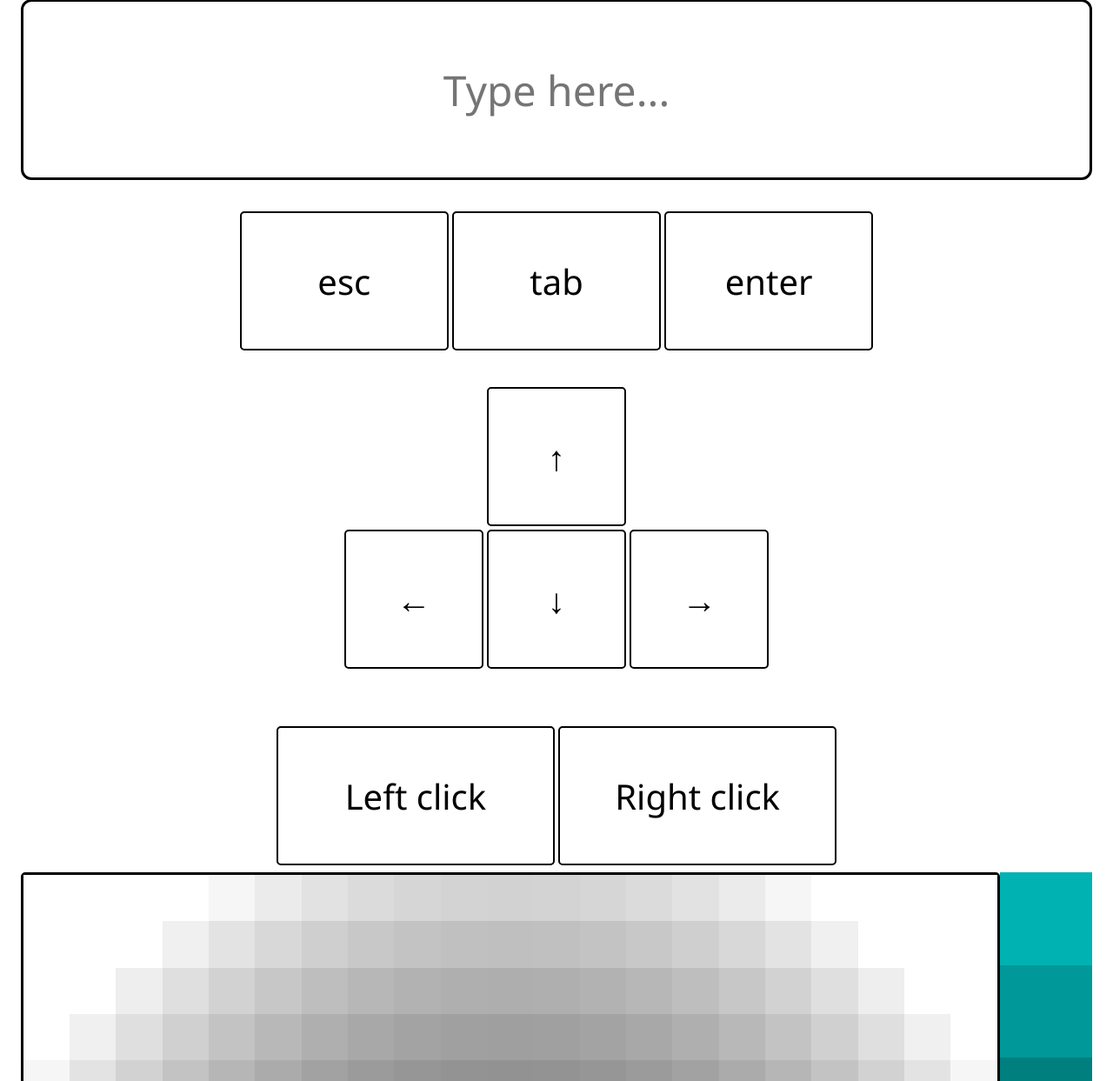
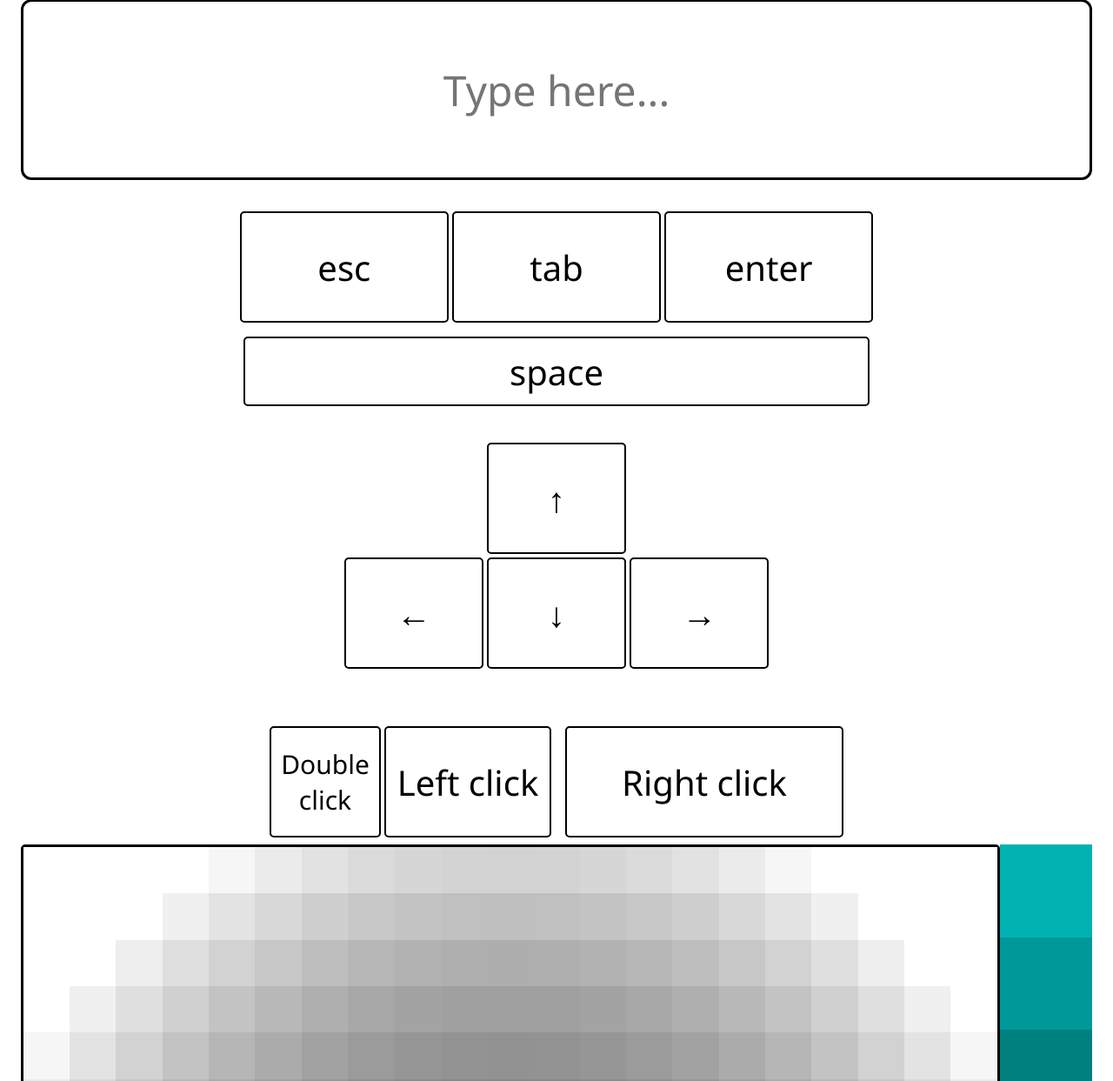
Before and after one commit to nima-sa/raspberry-pi-socket-keyboard, a Flask app: page / in a window 1280 px wide. Shown: the part 178-1421 px from the top of the page at 87% size. Run offline with Flask 2, Linux system fonts and the light colour scheme; some libraries are stand-ins or nearby versions.

Commit message:
added 'space' and 'double click'

```diff
--- a/app.py
+++ b/app.py
@@ -1,3 +1,7 @@
+import os
+
+os.environ['DISPLAY'] = ':0'
+
 from flask import Flask, render_template
 from flask_socketio import SocketIO
 import pyautogui
@@ -18,12 +22,17 @@ def hello_world():
 @socketio.on('kbhit')
 def handle_message(data):
     k = data['key']
-    pyperclip.copy(k)
+    o = data['o'] == 1
 
-    if platform.system() == "Darwin":
-        pyautogui.hotkey("command", "v")
+    if o:
+        pyautogui.press(k)
     else:
-        pyautogui.hotkey("ctrl", "v")
+        pyperclip.copy(k)
+
+        if platform.system() == "Darwin":
+            pyautogui.hotkey("command", "v")
+        else:
+            pyautogui.hotkey("ctrl", "v")
 
     print('kbhit: ', k)
 
@@ -38,11 +47,15 @@ def handle_message(data):
 @socketio.on('mouse_t')
 def handle_message(data):
     x, y = data['x'], data['y']
-    # pyautogui.KEYBOARD_KEYS
+
     x = x * 50 if 1 != math.fabs(x) else x
     y = y * 50 if 1 != math.fabs(y) else y
 
-    pyautogui.moveRel(x, y)
+    try:
+        pyautogui.moveRel(x, y)
+    except pyautogui.FailSafeException:
+        pass
+
     print('mouse: ', (x, y))
 
 
@@ -51,8 +64,10 @@ def handle_message(data):
     key = data['key']
     if key == 'r':
         pyautogui.rightClick()
-    else:
+    elif key == 'l':
         pyautogui.leftClick()
+    elif key == 'l2':
+        pyautogui.doubleClick()
 
     print('click: ', key)
 
--- a/templates/index.html
+++ b/templates/index.html
@@ -31,7 +31,7 @@
             border-radius: 5px;
             box-shadow: none !important;
             width: 10rem;
-            height: 10rem;
+            height: 8rem;
             transition: all 200ms ease-out;
             font-size: 250%;
         }
@@ -76,10 +76,24 @@
 
             document.getElementById('txtf').addEventListener('input', () => {
                 const elem = document.getElementById('txtf');
-                socket.emit('kbhit', {key: elem.value});
+                const key = elem.value
                 elem.value = '';
+                const pyautoguiSupportedChars = [
+                    '1', '2', '3', '4', '5', '6', '7', '8', '9', '0',
+                    'q', 'w', 'e', 'r', 't', 'y', 'u', 'i', 'o', 'p',
+                    'a', 's', 'd', 'f', 'g', 'h', 'j', 'k', 'l',
+                    'z', 'x', 'c', 'v', 'b', 'n', 'm',
+                    'Q', 'W', 'E', 'R', 'T', 'Y', 'U', 'I', 'O', 'P',
+                    'A', 'S', 'D', 'F', 'G', 'H', 'J', 'K', 'L',
+                    'Z', 'X', 'C', 'V', 'B', 'N', 'M',
+                    ',', '.', '/', '[', ']', '\\', ';', '\'', '-', '=', '`',
+                    '~', '!', '@', '#', '$', '%', '^', '&', '*', '(', ')', '_',
+                    '+', '{', '}', '|', ':', '"', '<', '>', '?'
+                ]
+                const o = pyautoguiSupportedChars.indexOf(key) !== -1 ? 1 : 0
+                socket.emit('kbhit', {key: key, o: o});
             });
-            const specs = ['up', 'left', 'right', 'down', 'escape', 'tab', 'enter'];
+            const specs = ['up', 'left', 'right', 'down', 'escape', 'tab', 'enter', 'space'];
             for (let k = 0; k < specs.length; k++) {
                 document.getElementById(specs[k]).onclick = function () {
                     spec(specs[k])
@@ -138,7 +152,7 @@
                 wheel_ctrl_hor.appendChild(btn)
             }
 
-            const clks = ['r', 'l'];
+            const clks = ['r', 'l', 'l2'];
             for (let k = 0; k < clks.length; k++) {
                 document.getElementById(clks[k] + '-clk').onclick = function () {
                     socket.emit('clk', {key: clks[k]})
@@ -172,6 +186,7 @@
         <button class="kbd-btn" style="width: 15rem" id="tab">tab</button>
         <button class="kbd-btn" style="width: 15rem" id="enter">enter</button>
     </div>
+        <button class="kbd-btn" style="width: 45rem; height: 5rem; margin-top: 16px" id="space">space</button>
 
     <div style="padding: 38px;">
         <div style="display: flex; justify-content: center; padding: 4px;">
@@ -188,9 +203,12 @@
 </div>
 
 <div style="display: flex; justify-content: center; flex-direction: column; align-items: center">
-    <div style="padding: 8px">
-        <button class="kbd-btn" style="width: 20rem; height: 10rem" id="l-clk">Left click</button>
-        <button class="kbd-btn" style="width: 20rem; height: 10rem" id="r-clk">Right click</button>
+    <div style="display: flex; padding: 8px">
+        <button class="kbd-btn" style="width: 8rem; height: 8rem; font-size: 30px" id="l2-clk">Double<br/>click</button>
+        <div style="width: 4px"></div>
+        <button class="kbd-btn" style="width: 12rem; height: 8rem" id="l-clk">Left click</button>
+        <div style="width: 16px"></div>
+        <button class="kbd-btn" style="width: 20rem; height: 8rem" id="r-clk">Right click</button>
     </div>
     <div>
         <div style="display: flex;">
```
